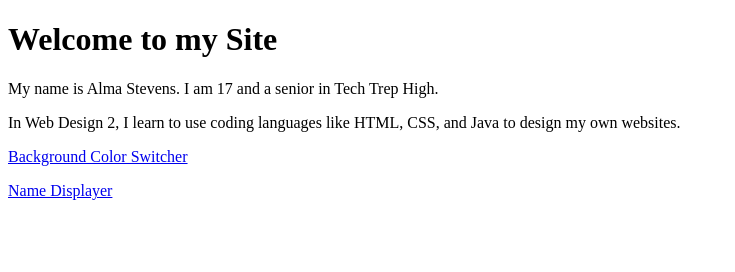
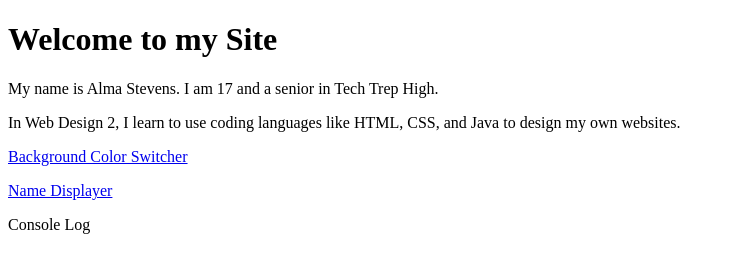
Before and after one commit to Audio-Ninja/Code-Git-Test, a plain HTML site: page index.html in a window 1280 px wide. Shown: the whole page, without its empty margins (0-735 px from the left). Drawn offline with Linux system fonts and the light colour scheme.

Commit message:
Update index.html

```diff
--- a/index.html
+++ b/index.html
@@ -9,5 +9,6 @@
     <p>In Web Design 2, I learn to use coding languages like HTML, CSS, and Java to design my own websites.</p>
     <p><a href="color.html">Background Color Switcher</a></p>
     <p><a href="name.html">Name Displayer</a></p>
+    <p><a hreg="main.html">Console Log</a></p>
 </body>
 </html>
```
